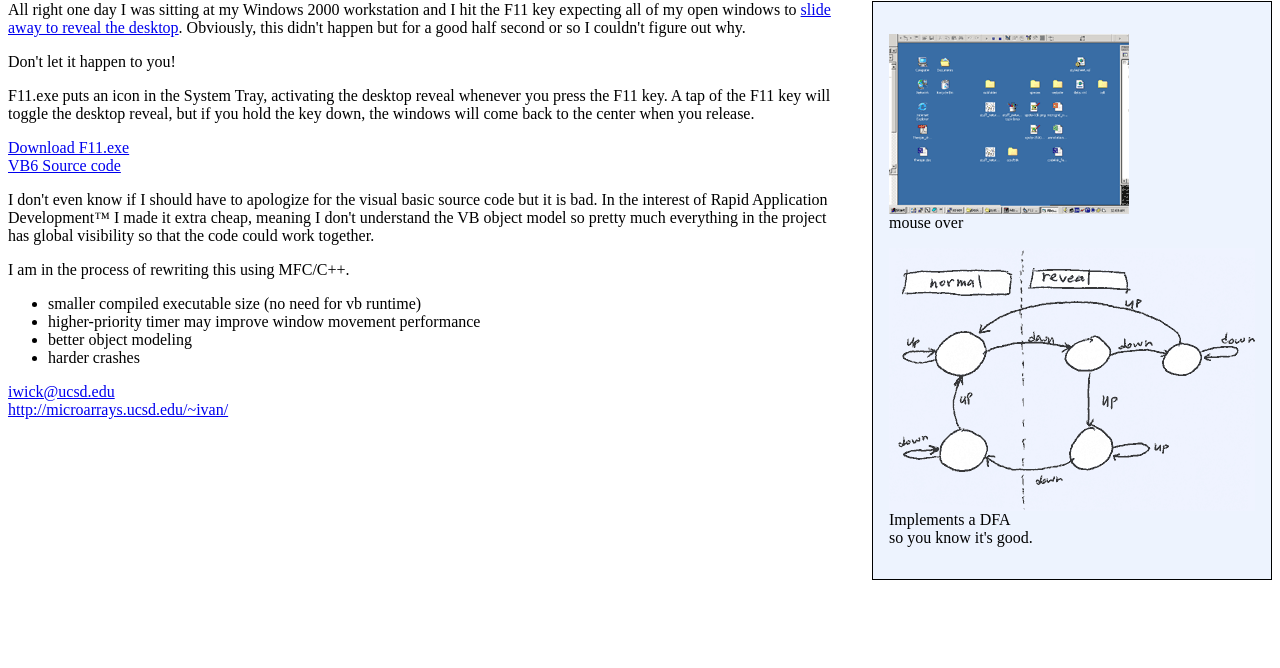
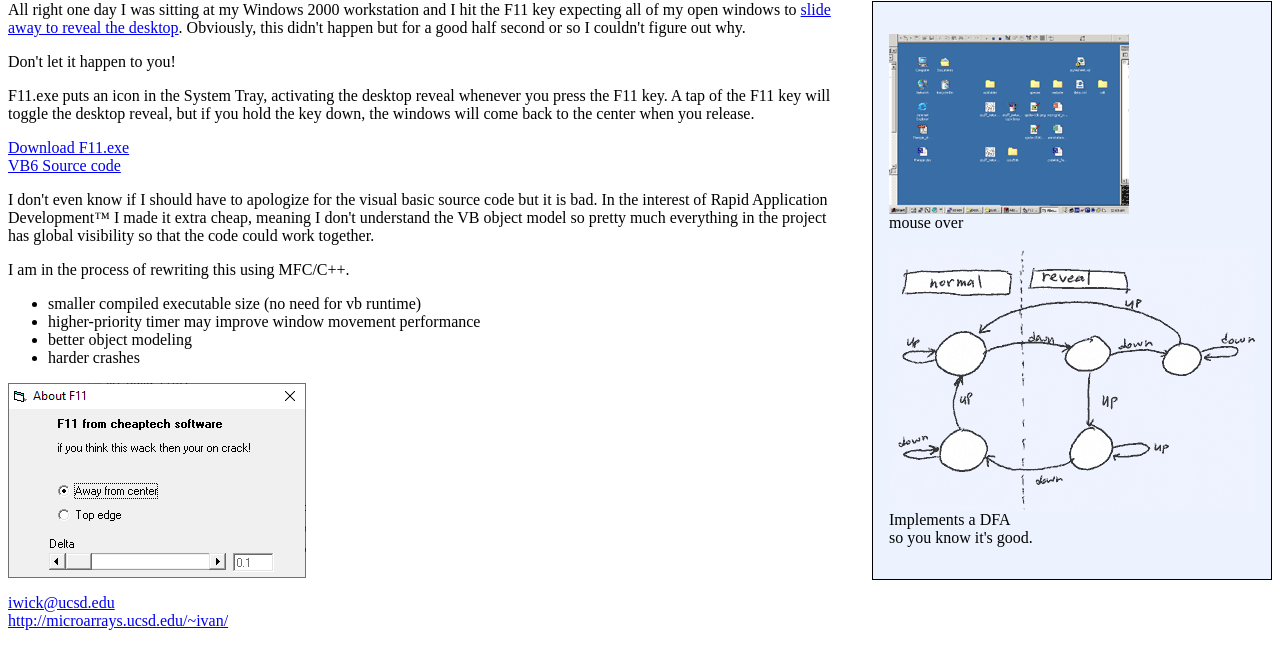
Before and after one commit to ivanwick/cheaptech, a plain HTML site: page F11/index.html in a window 1280 px wide. Shown: the part 54-722 px from the top of the page. Drawn offline with Linux system fonts and the light colour scheme.

Commit message:
Add F11 screenshot from Windows 10

```diff
--- a/F11/index.html
+++ b/F11/index.html
@@ -65,6 +65,7 @@ I am in the process of rewriting this using MFC/C++.
 <li>harder crashes</li>
 </ul>
 
+<img src="F11-screenshot.png"/>
 
 <p>
 <a href="mailto:iwick@ucsd.edu">iwick@ucsd.edu</a><br/>
```
Also changed, not shown: F11/F11-screenshot.png (added).
